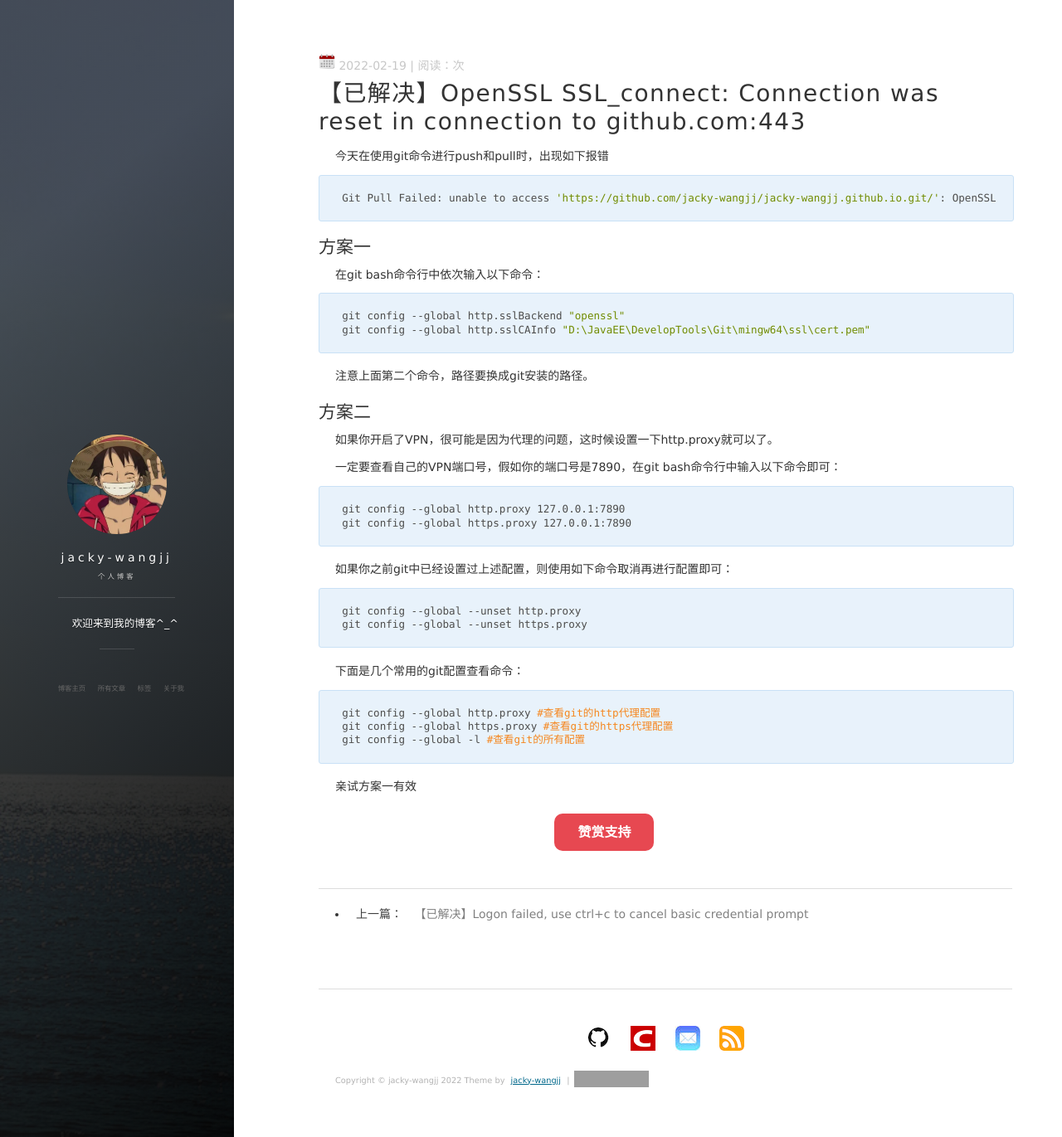
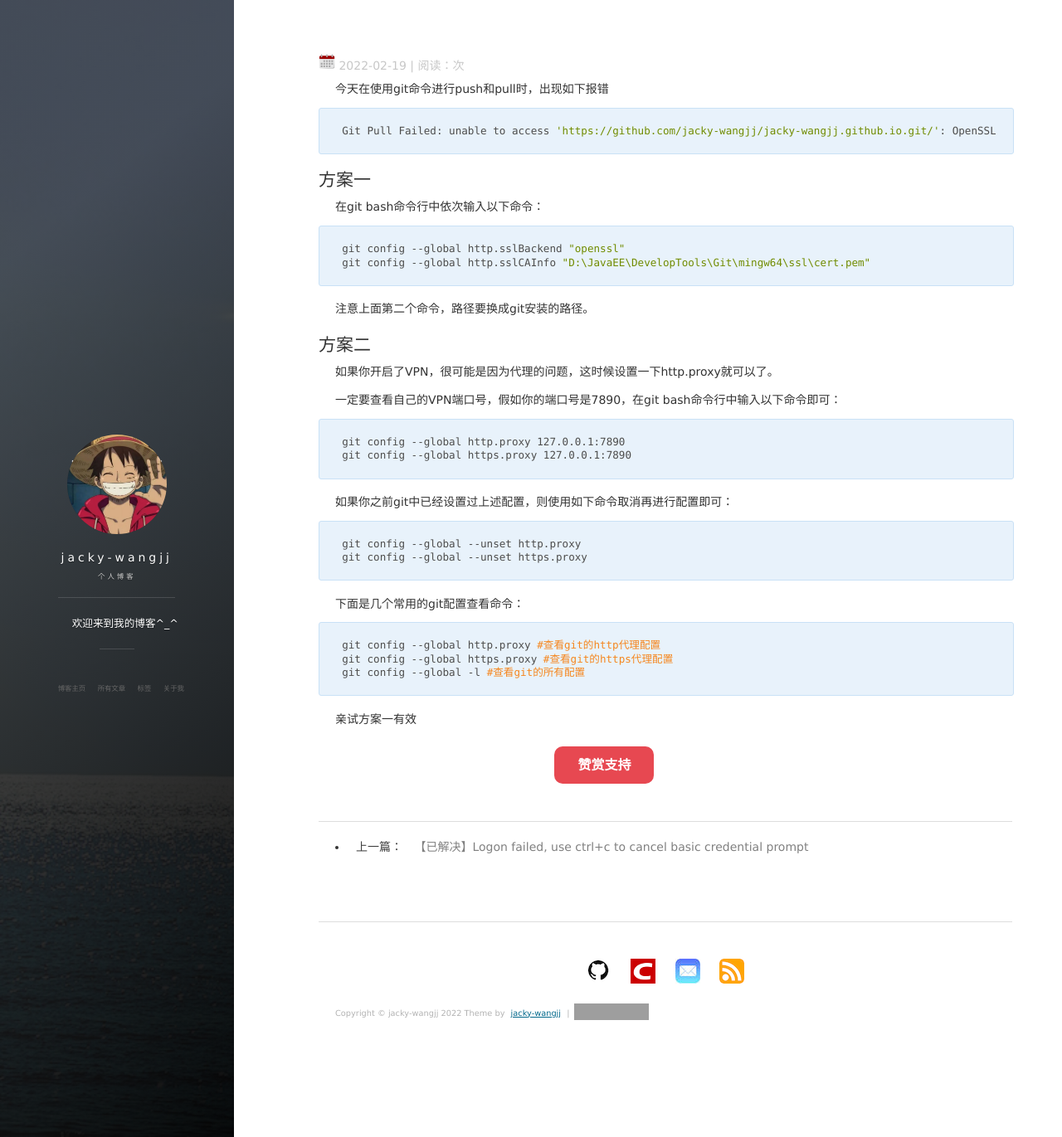
Before and after one commit to jacky-wangjj/jacky-wangjj.github.io, a Jekyll site: the page built from _posts/gitub/2022-02-16-OpenSSL_SSL_connect_443.md, in a window 1280 px wide and 1371 px high. Shown: the whole window at 83% size. Built offline with Jekyll 4.4.1, drawn with Linux system fonts in a browser that asks for light colours; nearby versions of some CDN libraries; our own code applies the rules of GitHub Pages for plain Markdown files; comment, search, counter and statistics services are not loaded; grey boxes are pictures that could not be loaded.

Commit message:
格式问题

````diff
--- a/_posts/gitub/2022-02-16-OpenSSL_SSL_connect_443.md
+++ b/_posts/gitub/2022-02-16-OpenSSL_SSL_connect_443.md
@@ -4,7 +4,6 @@ title: 【已解决】OpenSSL SSL_connect: Connection was reset in connection to
 date: 2022-02-16
 tags: github
 ---
-# 【已解决】OpenSSL SSL_connect: Connection was reset in connection to github.com:443
 
 今天在使用git命令进行push和pull时，出现如下报错
 ```bash
````
Also changed, not shown: _posts/gitub/2022-02-16-Logon_failed.md (+0 -1 lines).
